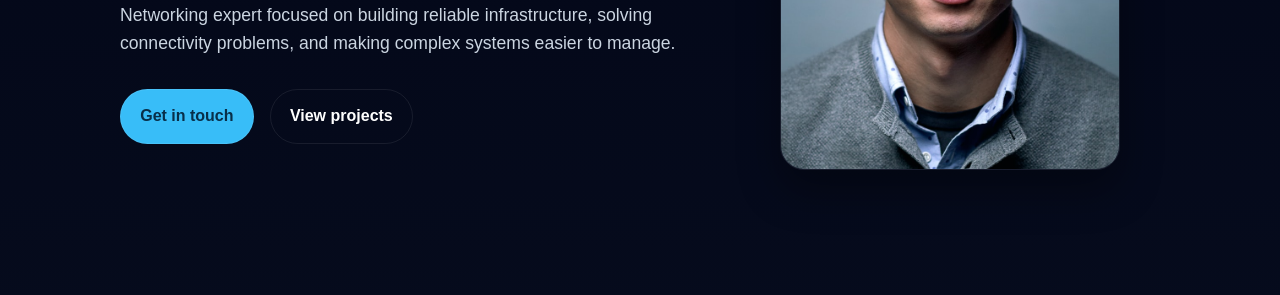
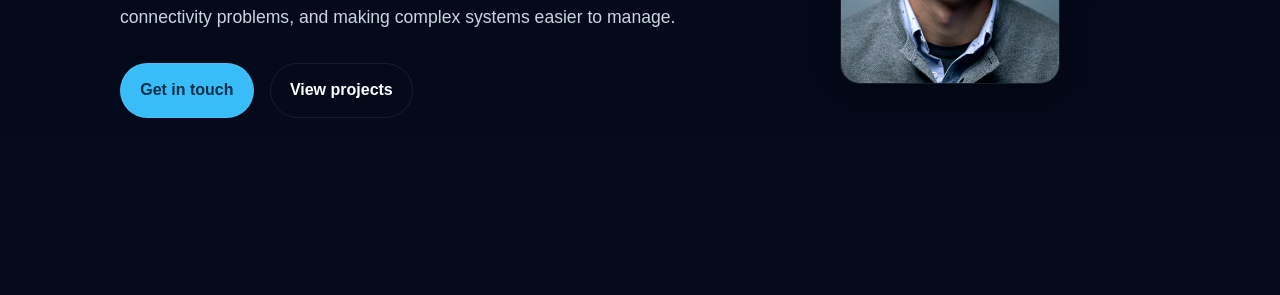
Before and after one commit to chanty-kh/openclaw-repo1, a plain HTML site: page index.html in a window 1280 px wide. Shown: the part 321-616 px from the top of the page. Drawn offline with Linux system fonts and the light colour scheme.

Commit message:
Reduce profile photo size

```diff
--- a/styles.css
+++ b/styles.css
@@ -88,12 +88,12 @@ img {
 }
 
 .hero-photo {
-  width: min(340px, 100%);
+  width: min(220px, 100%);
   aspect-ratio: 1 / 1;
   object-fit: cover;
-  border-radius: 24px;
+  border-radius: 20px;
   border: 1px solid var(--line);
-  box-shadow: 0 20px 40px rgba(0, 0, 0, 0.35);
+  box-shadow: 0 16px 30px rgba(0, 0, 0, 0.3);
 }
 
 .eyebrow {
```
